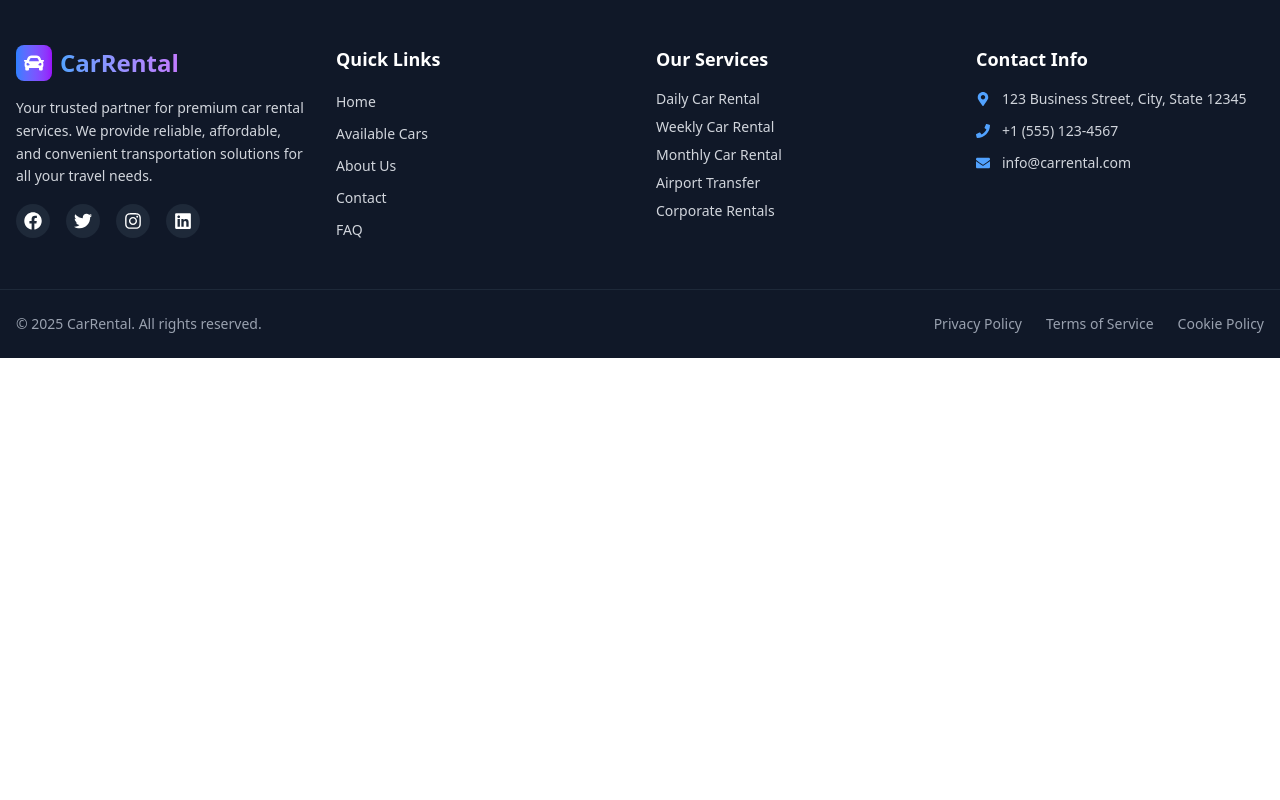
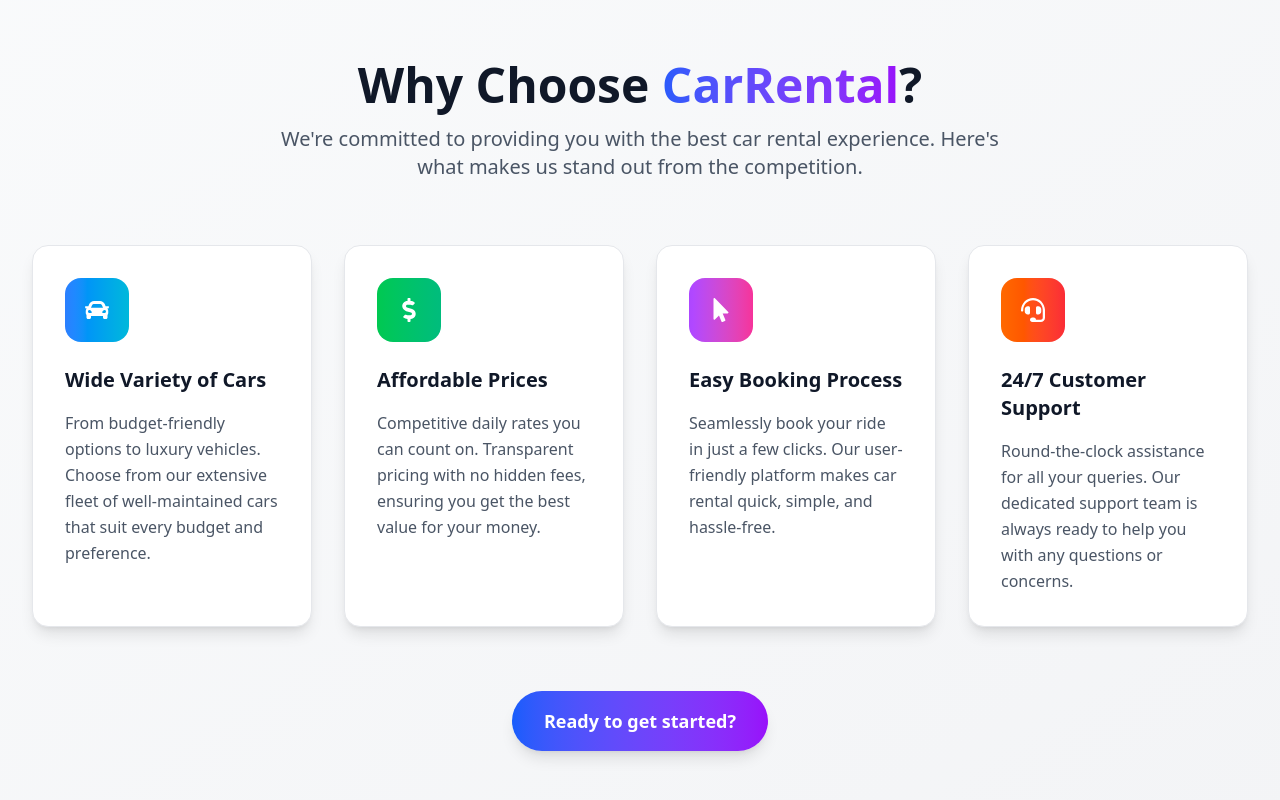
Before and after one commit to codewithjihad1/car-rental, a React (Vite) app: page / in a window 1280 px wide. Shown: the part 800-1600 px from the top of the page. Before the commit the page ends 1158 px from the top, so only its background shows below. Built offline with nearby package versions, Linux system fonts and the light colour scheme; no server answers.

Commit message:
feat: add WhyChooseUs component to highlight key features and enhance Home page

```diff
--- /dev/null
+++ b/src/components/WhyChooseUs.jsx
@@ -0,0 +1,84 @@
+import React from 'react'
+import { FaCar, FaDollarSign, FaMousePointer, FaHeadset } from 'react-icons/fa'
+
+const WhyChooseUs = () => {
+    const features = [
+        {
+            icon: FaCar,
+            title: "Wide Variety of Cars",
+            description: "From budget-friendly options to luxury vehicles. Choose from our extensive fleet of well-maintained cars that suit every budget and preference.",
+            gradient: "from-blue-500 to-cyan-500"
+        },
+        {
+            icon: FaDollarSign,
+            title: "Affordable Prices",
+            description: "Competitive daily rates you can count on. Transparent pricing with no hidden fees, ensuring you get the best value for your money.",
+            gradient: "from-green-500 to-emerald-500"
+        },
+        {
+            icon: FaMousePointer,
+            title: "Easy Booking Process",
+            description: "Seamlessly book your ride in just a few clicks. Our user-friendly platform makes car rental quick, simple, and hassle-free.",
+            gradient: "from-purple-500 to-pink-500"
+        },
+        {
+            icon: FaHeadset,
+            title: "24/7 Customer Support",
+            description: "Round-the-clock assistance for all your queries. Our dedicated support team is always ready to help you with any questions or concerns.",
+            gradient: "from-orange-500 to-red-500"
+        }
+    ]
+
+    return (
+        <section className="py-20 bg-gradient-to-br from-gray-50 to-gray-100 dark:from-gray-900 dark:to-gray-800">
+            <div className="container mx-auto px-4 sm:px-6 lg:px-8">
+                {/* Section Header */}
+                <div className="text-center mb-16">
+                    <h2 className="text-4xl md:text-5xl font-bold text-gray-900 dark:text-white mb-4">
+                        Why Choose
+                        <span className="bg-gradient-to-r from-blue-600 to-purple-600 bg-clip-text text-transparent"> CarRental</span>?
+                    </h2>
+                    <p className="text-xl text-gray-600 dark:text-gray-300 max-w-3xl mx-auto">
+                        We're committed to providing you with the best car rental experience.
+                        Here's what makes us stand out from the competition.
+                    </p>
+                </div>
+
+                {/* Features Grid */}
+                <div className="grid grid-cols-1 md:grid-cols-2 lg:grid-cols-4 gap-8">
+                    {features.map((feature, index) => {
+                        const IconComponent = feature.icon
+                        return (
+                            <div
+                                key={index}
+                                className="group bg-white dark:bg-gray-800 p-8 rounded-2xl shadow-lg hover:shadow-2xl transition-all duration-300 transform hover:-translate-y-2 border border-gray-200 dark:border-gray-700"
+                            >
+                                {/* Icon */}
+                                <div className={`w-16 h-16 bg-gradient-to-r ${feature.gradient} rounded-2xl flex items-center justify-center mb-6 group-hover:scale-110 transition-transform duration-300`}>
+                                    <IconComponent className="text-2xl text-white" />
+                                </div>
+
+                                {/* Content */}
+                                <h3 className="text-xl font-bold text-gray-900 dark:text-white mb-4 group-hover:text-blue-600 dark:group-hover:text-blue-400 transition-colors duration-300">
+                                    {feature.title}
+                                </h3>
+                                <p className="text-gray-600 dark:text-gray-300 leading-relaxed">
+                                    {feature.description}
+                                </p>
+                            </div>
+                        )
+                    })}
+                </div>
+
+                {/* Call to Action */}
+                <div className="text-center mt-16">
+                    <button className="inline-flex items-center justify-center px-8 py-4 bg-gradient-to-r from-blue-600 to-purple-600 text-white font-semibold rounded-full shadow-lg hover:shadow-xl transform hover:scale-105 transition-all duration-300 cursor-pointer">
+                        <span className="text-lg">Ready to get started?</span>
+                    </button>
+                </div>
+            </div>
+        </section>
+    )
+}
+
+export default WhyChooseUs
--- a/src/pages/Home.jsx
+++ b/src/pages/Home.jsx
@@ -1,10 +1,12 @@
 import React from 'react'
 import Banner from '../components/Banner';
+import WhyChooseUs from '../components/WhyChooseUs';
 
 const Home = () => {
     return (
         <div className="py-4">
             <Banner />
+            <WhyChooseUs />
         </div>
     )
 }
```
